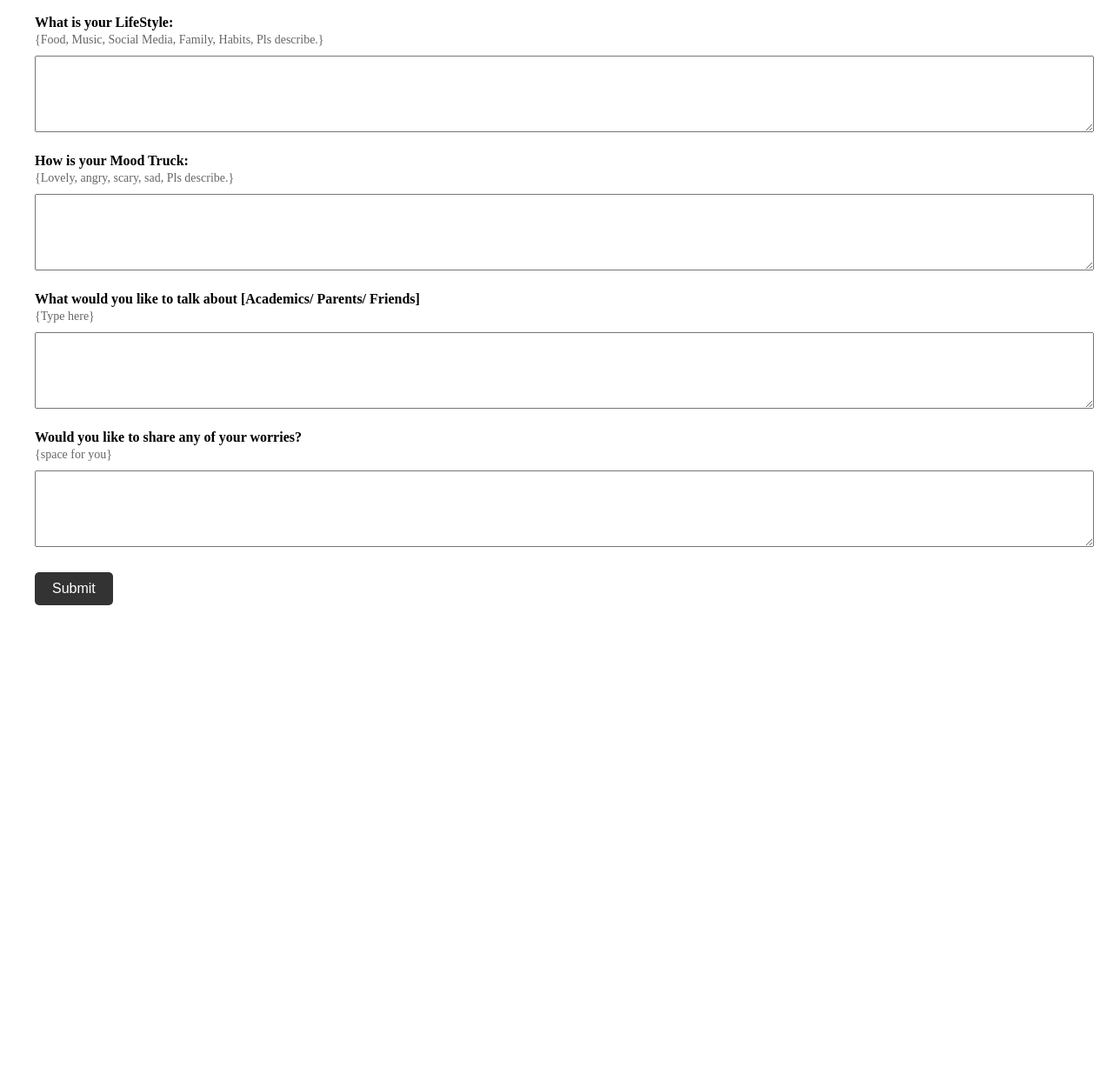
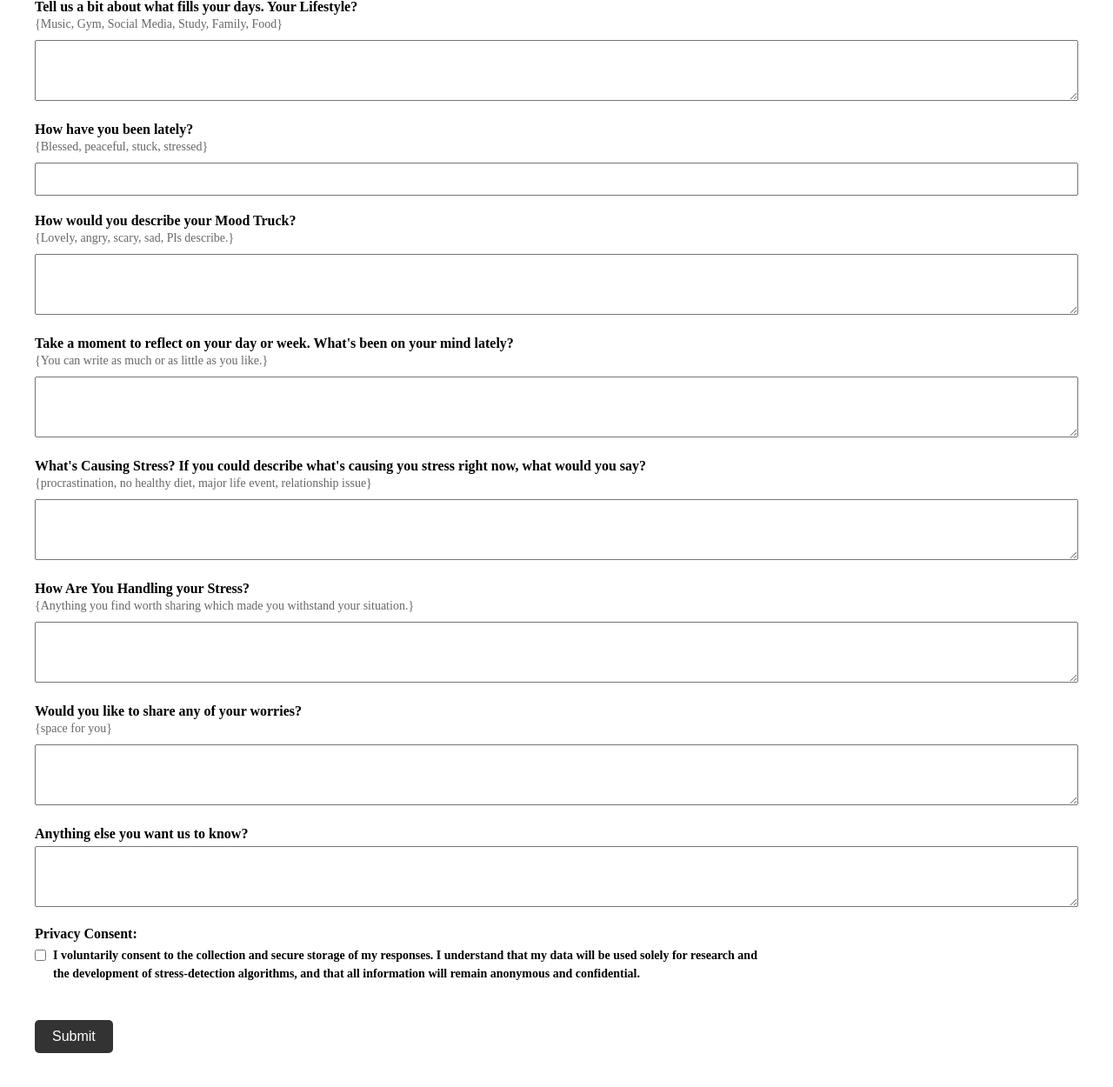
Before and after one commit to dramaticme/Capstone_Data, a website: page index.html in a window 1280 px wide. Shown: the part 636-1886 px from the top of the page at 87% size. Before the commit the page ends 1372 px from the top, so only its background shows below. Drawn offline with Linux system fonts and the light colour scheme.

Commit message:
Edited User Form

```diff
--- a/index.html
+++ b/index.html
@@ -1,18 +1,21 @@
 <!DOCTYPE html>
 <html lang="en">
 <head>
-  <meta charset="UTF-8">
+  <meta charset="UTF-8" />
   <title>User Response Form</title>
   <style>
     body {
       font-family: "Times New Roman", serif;
       margin: 40px;
     }
+
+    /* Keep label heading behavior */
     label {
       display: block;
       margin-top: 20px;
       font-weight: bold;
     }
+
     .desc {
       display: block;
       font-weight: normal;
@@ -21,16 +24,31 @@
       margin-top: 3px;
       margin-bottom: 5px;
     }
-    input, textarea {
+
+    /* Apply width only to non-checkbox inputs */
+    input:not([type="checkbox"]),
+    textarea {
       width: 100%;
       padding: 8px;
       margin-top: 5px;
       font-family: "Times New Roman", serif;
       font-size: 16px;
+      box-sizing: border-box;
     }
+
     textarea {
       min-height: 70px;
     }
+
+    /* Style checkboxes explicitly so they don't stretch */
+    input[type="checkbox"] {
+      width: auto;
+      height: auto;
+      margin: 0; /* we'll add small margin via .consent layout */
+      box-sizing: content-box;
+      vertical-align: top;
+    }
+
     button {
       margin-top: 25px;
       padding: 10px 20px;
@@ -44,10 +62,51 @@
     button:hover {
       background-color: #555;
     }
+
+    /* --- Consent block layout --- */
+    /* isolate consent block so page-wide styles don't push it around */
+    #consent-block {
+      width: 100%;
+      text-align: left; /* ensure left alignment even if global text-align differs */
+      clear: both;
+      margin-top: 18px;
+      margin-bottom: 18px;
+    }
+
+    /* inline container keeps checkbox and text together */
+    .consent {
+      display: flex;
+      align-items: flex-start;
+      justify-content: flex-start;
+      gap: 8px;
+      max-width: 900px;
+      line-height: 1.45;
+    }
+
+    /* label for the checkbox text — takes remaining space and wraps neatly */
+    .consent-text {
+      display: block;
+      font-size: 14px;
+      color: #000;
+      max-width: 820px;
+      margin: 0;
+    }
+
+    /* small vertical offset to align checkbox with first line of text */
+    .consent input[type="checkbox"] {
+      margin-top: 3px;
+    }
+
+    /* Responsive: keep form from getting too wide on small screens */
+    @media (max-width: 480px) {
+      body { margin: 16px; }
+      .consent { max-width: 100%; }
+    }
   </style>
 </head>
 <body>
-  <h1>User Response Form</h1>
+  <h1>Question Based Stress Detection</h1>
+
   <form id="responseForm">
     <label>Username:
       <span class="desc">{This creates a user account.}</span>
@@ -67,30 +126,64 @@
       <input type="text" name="age" required>
     </label>
 
-    <label>Tell me about Yourself:
-      <span class="desc">{Different You}</span>
+    <label>Take a moment to describe yourself:
+      <span class="desc">{Your Passion, Your first Love, Your fav Dish}</span>
       <textarea name="about" required></textarea>
     </label>
 
-    <label>What is your LifeStyle:
-      <span class="desc">{Food, Music, Social Media, Family, Habits, Pls describe.}</span>
+    <label>Tell us a bit about what fills your days. Your Lifestyle?
+      <span class="desc">{Music, Gym, Social Media, Study, Family, Food}</span>
       <textarea name="lifestyle" required></textarea>
     </label>
 
-    <label>How is your Mood Truck:
+    <label>How have you been lately?
+      <span class="desc">{Blessed, peaceful, stuck, stressed}</span>
+      <input type="text" name="status" required>
+    </label>
+
+    <label>How would you describe your Mood Truck?
       <span class="desc">{Lovely, angry, scary, sad, Pls describe.}</span>
       <textarea name="mood" required></textarea>
     </label>
 
-    <label>What would you like to talk about [Academics/ Parents/ Friends]
-      <span class="desc">{Type here}</span>
-      <textarea name="topic" required></textarea>
+    <label>Take a moment to reflect on your day or week. What's been on your mind lately?
+      <span class="desc">{You can write as much or as little as you like.}</span>
+      <textarea name="thoughts" required></textarea>
+    </label>
+
+    <label>What's Causing Stress? If you could describe what's causing you stress right now, what would you say?
+      <span class="desc">{procrastination, no healthy diet, major life event, relationship issue}</span>
+      <textarea name="stress" required></textarea>
+    </label>
+
+    <label>How Are You Handling your Stress?
+      <span class="desc">{Anything you find worth sharing which made you withstand your situation.}</span>
+      <textarea name="coping" required></textarea>
     </label>
 
     <label>Would you like to share any of your worries?
       <span class="desc">{space for you}</span>
       <textarea name="worries"></textarea>
     </label>
+
+    <label>Anything else you want us to know?
+      <textarea name="extra"></textarea>
+    </label>
+
+    <!-- ===== CONSENT (fixed) ===== -->
+    <div id="consent-block">
+      <div style="font-weight:bold; margin-bottom:6px;">
+        Privacy Consent:
+      </div>
+
+      <div class="consent">
+        <input type="checkbox" id="consent" name="consent" required>
+        <label for="consent" class="consent-text">
+          I voluntarily consent to the collection and secure storage of my responses. I understand that my data will be used solely for research and the development of stress-detection algorithms, and that all information will remain anonymous and confidential.
+        </label>
+      </div>
+    </div>
+    <!-- ========================= -->
 
     <button type="submit">Submit</button>
   </form>
@@ -100,6 +193,7 @@
       e.preventDefault();
       const formData = Object.fromEntries(new FormData(e.target).entries());
 
+      try {
         const res = await fetch("/api/responses", {
           method: "POST",
           headers: { "Content-Type": "application/json" },
@@ -112,6 +206,10 @@
         } else {
           alert("Failed to save response.");
         }
+      } catch (err) {
+        alert("Network error. Failed to save response.");
+        console.error(err);
+      }
     });
   </script>
 </body>
```
Lines whose indentation alone changed are shown as unchanged.
